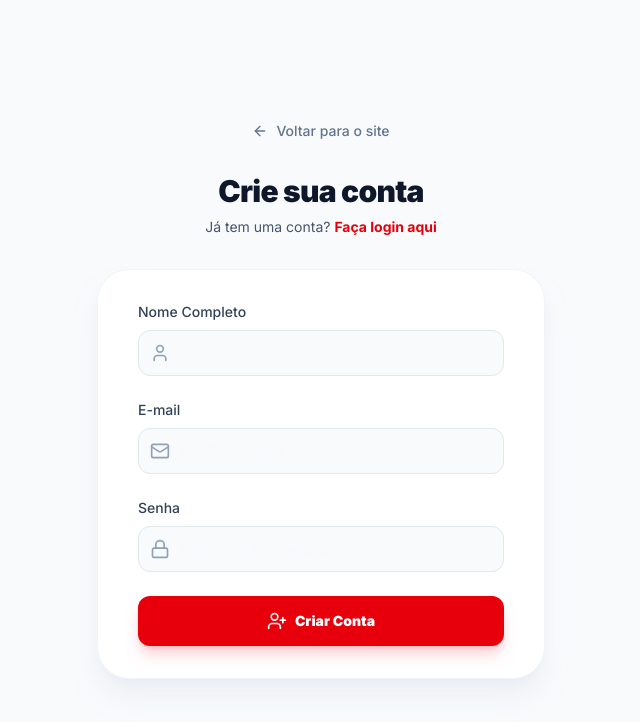
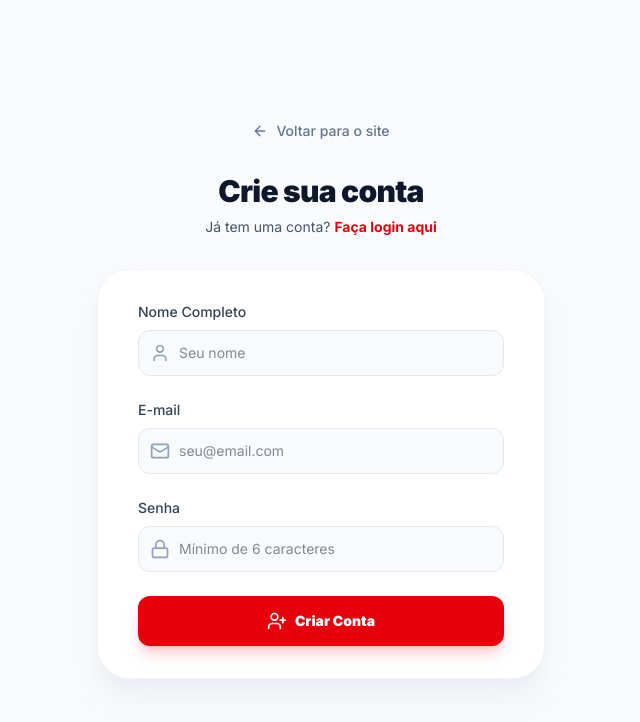
Before and after one commit to augustocalado/krikasburguer, a Next.js app: page /registro in a window 1280 px wide. Shown: the top 722 px of the page, without its empty margins (319-959 px from the left). Built offline with nearby package versions, Linux system fonts and the light colour scheme; no server answers.

Commit message:
style: fix input text color

```diff
--- a/src/app/login/page.tsx
+++ b/src/app/login/page.tsx
@@ -76,7 +76,7 @@ export default function LoginPage() {
                   type="email"
                   value={email}
                   onChange={(e) => setEmail(e.target.value)}
-                  className="block w-full pl-10 pr-3 py-3 border border-slate-200 rounded-xl focus:ring-2 focus:ring-red-600 focus:border-transparent bg-slate-50 focus:bg-white transition-all text-sm outline-none"
+                  className="block w-full pl-10 pr-3 py-3 border border-slate-200 rounded-xl focus:ring-2 focus:ring-red-600 focus:border-transparent bg-slate-50 focus:bg-white transition-all text-sm outline-none text-slate-900"
                   placeholder="seu@email.com"
                   required
                 />
@@ -93,7 +93,7 @@ export default function LoginPage() {
                   type="password"
                   value={password}
                   onChange={(e) => setPassword(e.target.value)}
-                  className="block w-full pl-10 pr-3 py-3 border border-slate-200 rounded-xl focus:ring-2 focus:ring-red-600 focus:border-transparent bg-slate-50 focus:bg-white transition-all text-sm outline-none"
+                  className="block w-full pl-10 pr-3 py-3 border border-slate-200 rounded-xl focus:ring-2 focus:ring-red-600 focus:border-transparent bg-slate-50 focus:bg-white transition-all text-sm outline-none text-slate-900"
                   placeholder="••••••••"
                   required
                 />
--- a/src/app/registro/page.tsx
+++ b/src/app/registro/page.tsx
@@ -92,7 +92,7 @@ export default function RegisterPage() {
                   type="text"
                   value={name}
                   onChange={(e) => setName(e.target.value)}
-                  className="block w-full pl-10 pr-3 py-3 border border-slate-200 rounded-xl focus:ring-2 focus:ring-red-600 focus:border-transparent bg-slate-50 focus:bg-white transition-all text-sm outline-none"
+                  className="block w-full pl-10 pr-3 py-3 border border-slate-200 rounded-xl focus:ring-2 focus:ring-red-600 focus:border-transparent bg-slate-50 focus:bg-white transition-all text-sm outline-none text-slate-900"
                   placeholder="Seu nome"
                   required
                 />
@@ -109,7 +109,7 @@ export default function RegisterPage() {
                   type="email"
                   value={email}
                   onChange={(e) => setEmail(e.target.value)}
-                  className="block w-full pl-10 pr-3 py-3 border border-slate-200 rounded-xl focus:ring-2 focus:ring-red-600 focus:border-transparent bg-slate-50 focus:bg-white transition-all text-sm outline-none"
+                  className="block w-full pl-10 pr-3 py-3 border border-slate-200 rounded-xl focus:ring-2 focus:ring-red-600 focus:border-transparent bg-slate-50 focus:bg-white transition-all text-sm outline-none text-slate-900"
                   placeholder="seu@email.com"
                   required
                 />
@@ -126,7 +126,7 @@ export default function RegisterPage() {
                   type="password"
                   value={password}
                   onChange={(e) => setPassword(e.target.value)}
-                  className="block w-full pl-10 pr-3 py-3 border border-slate-200 rounded-xl focus:ring-2 focus:ring-red-600 focus:border-transparent bg-slate-50 focus:bg-white transition-all text-sm outline-none"
+                  className="block w-full pl-10 pr-3 py-3 border border-slate-200 rounded-xl focus:ring-2 focus:ring-red-600 focus:border-transparent bg-slate-50 focus:bg-white transition-all text-sm outline-none text-slate-900"
                   placeholder="Mínimo de 6 caracteres"
                   required
                   minLength={6}
```
